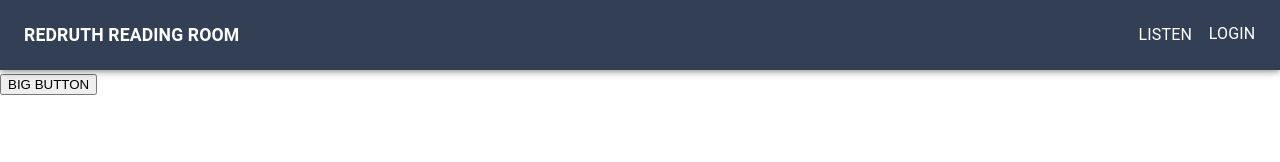
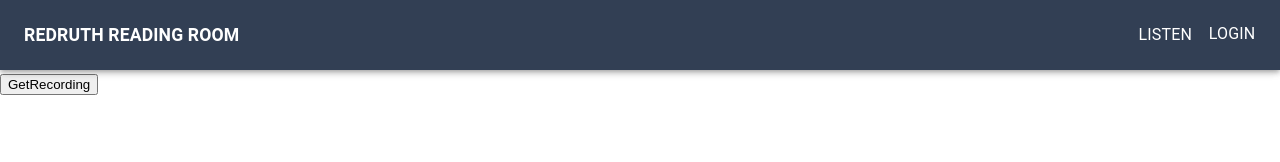
Before and after one commit to mantakennedylogan/RedRuthReadingRoom, a React (Create React App) app in the folder public/redruthreforged-master/: page /listen in a window 1280 px wide. Shown: the top 162 px of the page. Built offline with nearby package versions, Linux system fonts and the light colour scheme; what amazon-cognito-identity-js would draw is missing.

Commit message:
gitSingleRecording now works

```diff
--- a/public/redruthreforged-master/package.json
+++ b/public/redruthreforged-master/package.json
@@ -17,6 +17,7 @@
     "moment": "^2.29.4",
     "react": "^18.2.0",
     "react-dom": "^18.2.0",
+    "react-h5-audio-player": "^3.9.1",
     "react-router-dom": "^6.7.0",
     "react-s3": "^1.3.1",
     "react-scripts": "5.0.1",
--- a/public/redruthreforged-master/src/Components/Listen/Listen.jsx
+++ b/public/redruthreforged-master/src/Components/Listen/Listen.jsx
@@ -1,51 +1,42 @@
 import React from 'react'
 import { Box } from '@mui/material'
 import axios from '../../API/axios'
+import AudioPlayer from 'react-h5-audio-player'
 
 function Listen() {
-	const [audioMime, setAudioMime] = React.useState(null);
   const [vis, setvis] = React.useState(false);
+  const [audioURL, setAudioUrl] = React.useState(null)
 
-  const getAudio = async() => {
-    let response = '';
-    console.log('th\n\n\n')
-    await axios.get('/api/admin/getAudioFile').then((response) =>{
-      console.log('in\n\n\n\n')
+  const getSingleAudio = async() => {
+    const response = await axios.get('/api/admin/getAudioFile');
     if(response.data === ''){
       console.log(response)
-        console.log('nothing')
+      console.log('nothing In The Response')
     }
     else{
-        console.log('nothing\n\n\n\n')
-        console.log(response.data.Body.data)
-        const audioMime = new Blob(response.data.Body.data, { type: 'mimeType' });
-        const audioUrl = URL.createObjectURL(audioMime);
-
-			  setAudioMime(audioUrl);
-
-        console.log(audioMime)
+      const audioBlob = new Blob([new Uint8Array(response.data.Body.data)], { type: 'audio/wav' });
+      setAudioUrl(URL.createObjectURL(audioBlob));
       console.log("end");
-
       setvis(true);
     }
-    });
-
-
-
-
   }
 
 
 
   return (
 
-    <Box>
-      <button onClick={getAudio}> BIG BUTTON</button>
-      {(vis == true ?(<audio src={audioMime} controls></audio>):null)}
+    <>
+      <button onClick={getSingleAudio}> GetRecording</button>
+      {(vis == true ?(
+        <>
+          <audio src={audioURL} type='audio/mpeg' controls></audio>
+        </>
+      ):null)}
 
-
-    </Box>
+    </>
   )
 }
+/*
 
+*/
 export default Listen
--- a/public/redruthreforged-master/src/Components/Record/RecordingBox/AudioRecorder.jsx
+++ b/public/redruthreforged-master/src/Components/Record/RecordingBox/AudioRecorder.jsx
@@ -50,6 +50,8 @@ const AudioRecorder = () => {
 		mediaRecorder.current.ondataavailable = (event) => {
 			if (typeof event.data === "undefined") return;
 			if (event.data.size === 0) return;
+			console.log ('data\n')
+			console.log (event.data.text())
 			localAudioChunks.push(event.data);
 
 		};
@@ -66,10 +68,14 @@ const AudioRecorder = () => {
 			// save audio to url so it can be played back before submission
 			console.log("AUDIO CUNKS")
 			console.log(audioChunks)
+			console.log(typeof(audioChunks))
+
 			const audioMime = new Blob(audioChunks, { type: 'mimeType' });
 			console.log(audioMime)
+
 			const audioUrl = URL.createObjectURL(audioMime);
 			setAudioMime(audioUrl);
+			console.log(audioUrl)
 
 			// save audio in correct wav format or s3 bucket upload
 			const audioBlob = new Blob(audioChunks, { type: 'audio/wav' });
```
Also changed, not shown: 2 other files (tests, documents, lock files or other folders). Lines whose indentation alone changed are shown as unchanged.
